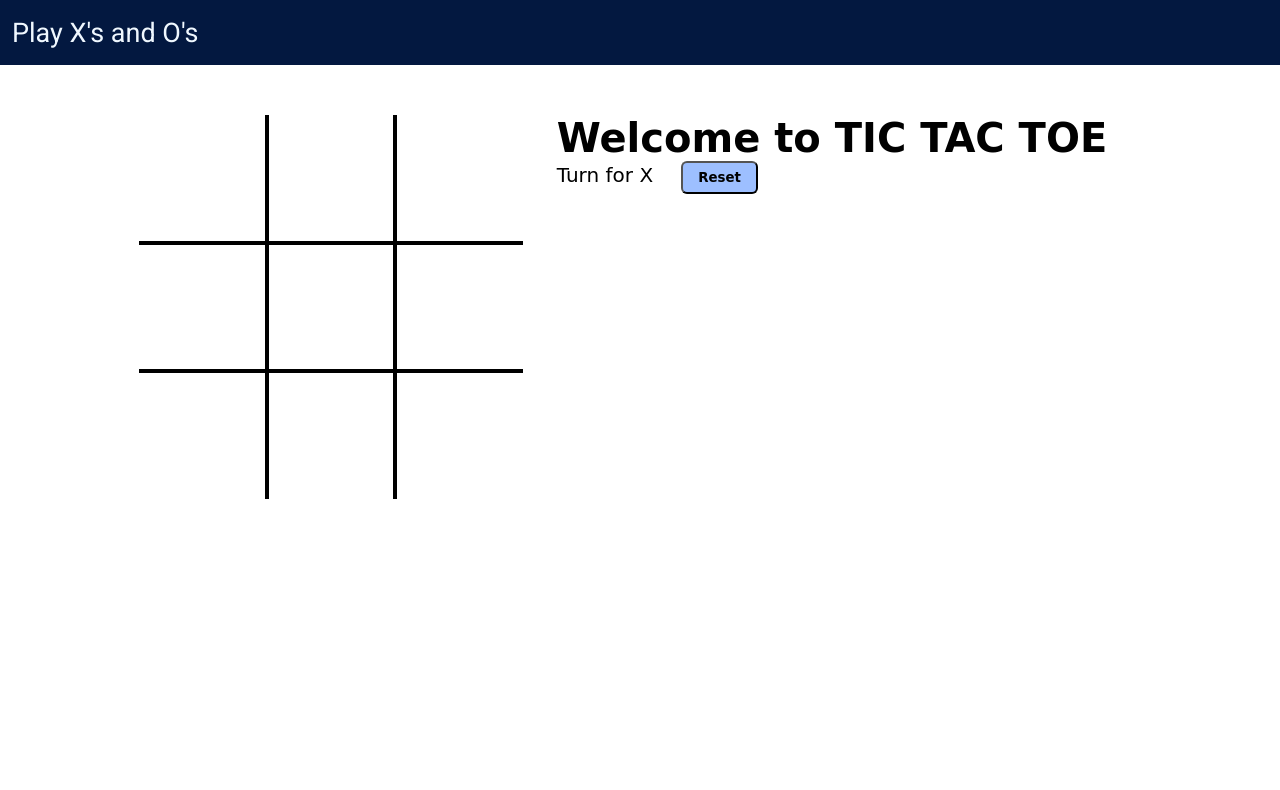
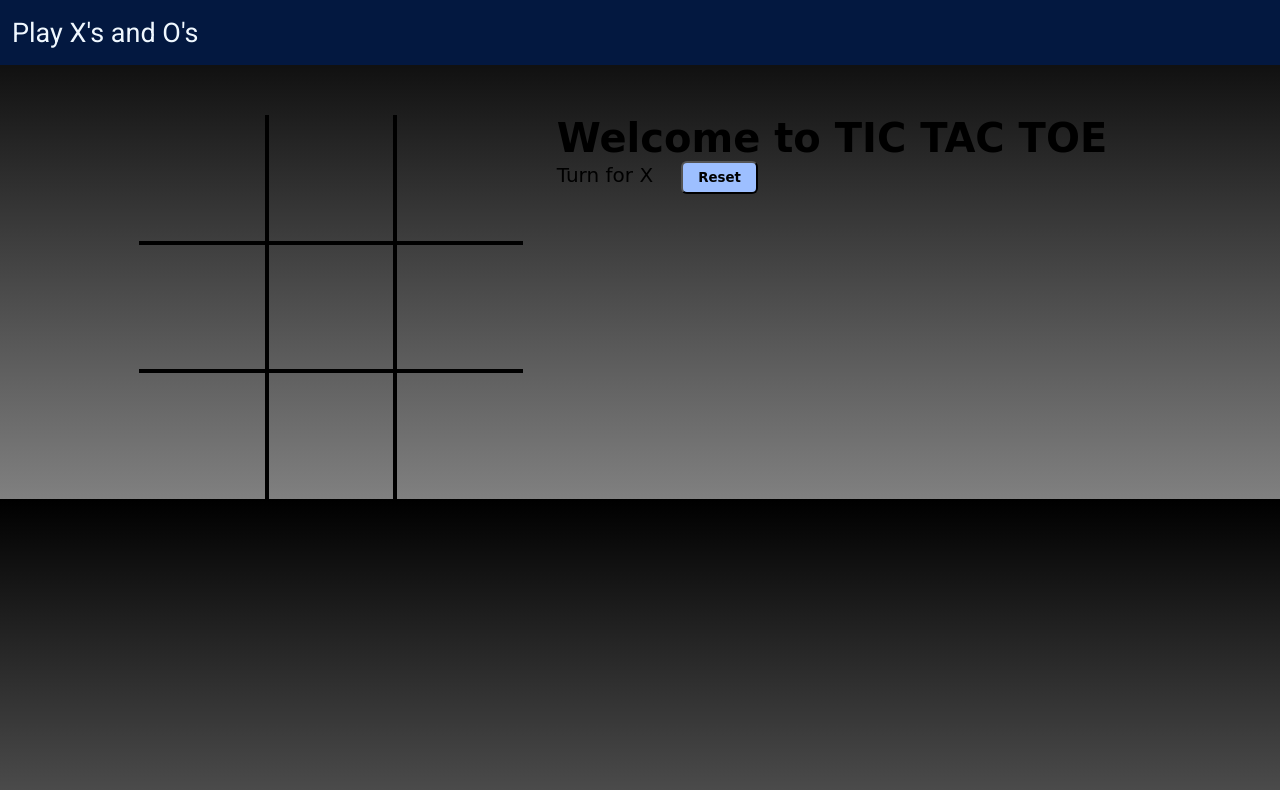
Before and after one commit to ParthPriyadarshi/TIC_TAC_TOE, a plain HTML site: page index.html in a window 1280 px wide. Drawn offline with Linux system fonts and the light colour scheme; a web font is replaced by a local one.

Commit message:
Update style.css

```diff
--- a/style.css
+++ b/style.css
@@ -3,6 +3,9 @@
 * {
     margin: 0;
     padding: 0;
+}
+body {
+    background: linear-gradient(black, grey);
 }
 nav {
      background-color: #031840;
```
